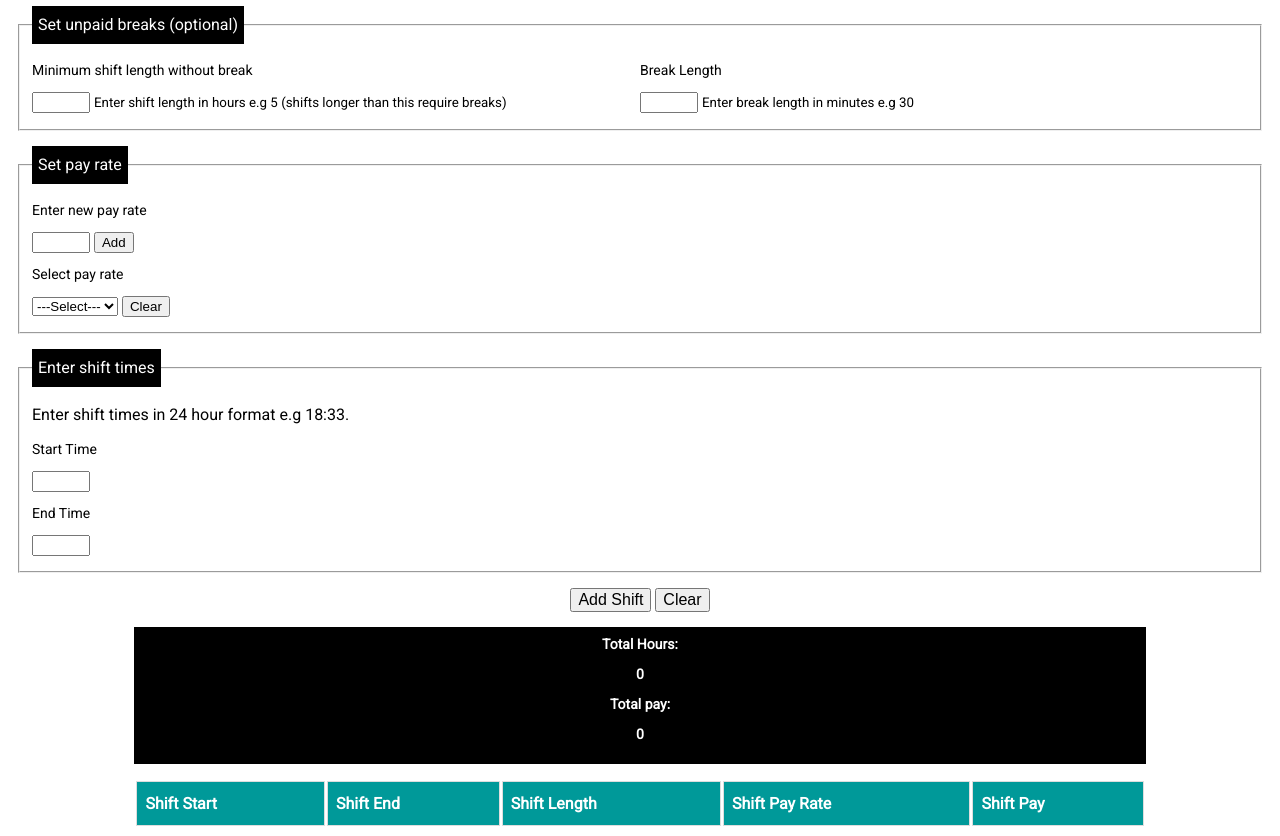
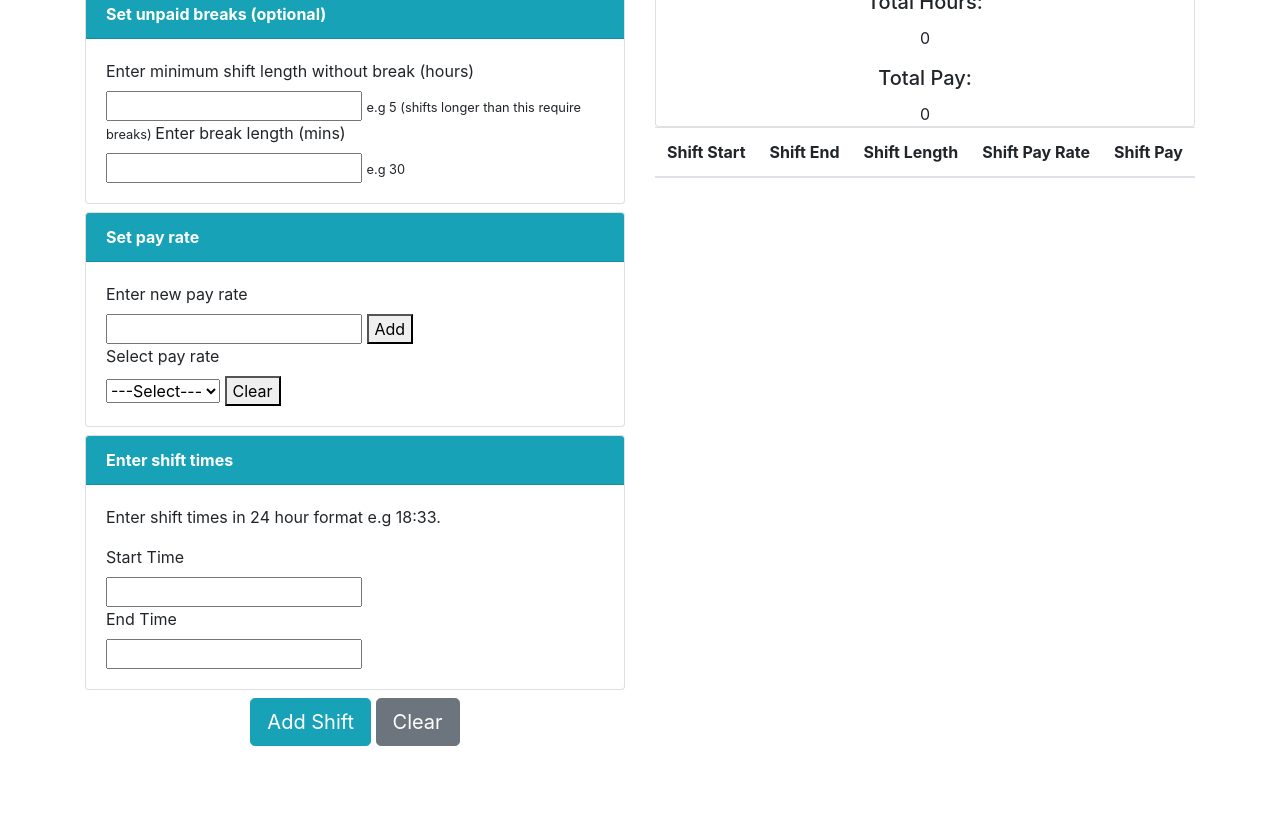
Before and after one commit to OsmanBran/incomecalculator, a browser extension: page app/index.html in a window 1280 px wide. Shown: the part 75-911 px from the top of the page. After the commit the page ends 829 px from the top, so only its background shows below. Drawn offline with nearby package versions, Linux system fonts and the light colour scheme.

Commit message:
Improved UI
Redid look of app using bootstrap

```diff
--- a/app/css/style.css
+++ b/app/css/style.css
@@ -4,9 +4,11 @@ body {
 	font-family: 'Roboto', sans-serif;
 }
 
+/*
 h1 {
 	text-align: center;
 }
+
 
 label {
 	font-size: 14px;
@@ -41,18 +43,12 @@ fieldset {
 	border: 2px groove (internal value);
 }
 
-.gridwrapper {
-	display: grid;
-  	grid-template-columns: 50% 50%;
-}
 
 .sendform {
 	text-align: center;
 }
 
-.wrapper {
-	display: inline-block;
-}
+
 
 .button {
 	text-align: center;
@@ -94,3 +90,5 @@ fieldset {
   	background-color: #009999;
   	color: white;
 }
+
+*/
--- a/app/index.html
+++ b/app/index.html
@@ -10,62 +10,80 @@
 
 	<!-- CSS -->
 	<link rel="stylesheet" type="text/css" href="css/style.css">
+
+	<!-- Bootstrap -->
+	<link rel="stylesheet" href="https://stackpath.bootstrapcdn.com/bootstrap/4.4.1/css/bootstrap.min.css" integrity="sha384-Vkoo8x4CGsO3+Hhxv8T/Q5PaXtkKtu6ug5TOeNV6gBiFeWPGFN9MuhOf23Q9Ifjh" crossorigin="anonymous">
 </head>
 
 <body>
+	<div class="container">
+		<div class="row">
+			<div class="container text-center">
 				<h1>Centrelink Income Reporting Calculator</h1>
+			</div>
+		</div>
 
+		<div class="row">
+			<div class="col mt-x-3">
 				<!-- Form for entering shift details -->
 				<form id="form">
-		<fieldset>
-			<legend> Set unpaid breaks (optional) </legend>
+					<div class="card my-2">
+						<div class="card-header text-white bg-info">
+							<strong>Set unpaid breaks (optional)</strong>
+						</div>
 
-			<div class="gridwrapper">
-				<div class="wrapper">
+						<div class="card-body">
 							<label for="breakMin">
-						Minimum shift length without break
+								Enter minimum shift length without break (hours)
 							</label><br>
 							<input id="breakMin" type="text" name="breakMin">
 							<small>
-					Enter shift length in hours e.g 5 (shifts longer than this require breaks)
+							e.g 5 (shifts longer than this require breaks)
 							</small>
-				</div>
-
-				<div class="wrapper">
 							<label for="breakLength">
-						Break Length
+								Enter break length (mins)
 							</label><br>
 							<input id="breakLength" type="text" name="breakLength">
 							<small>
-					Enter break length in minutes e.g 30
+							e.g 30
 							</small>
 						</div>
 					</div>
-		</fieldset>
 
-		<fieldset>
-			<legend> Set pay rate </legend>
+					<div class="card my-2">
+						<div class="card-header text-white bg-info">
+							<strong>Set pay rate</strong>
+						</div>
+
+						<div class="card-body">
 							<label for="newpay">
 							Enter new pay rate
 							</label>
+
 							<div id="newpay">
 								<input id="newpayrate" type="text" name="newpayrate">
 								<button id="custombutton" type="button" value="Add">Add</button>
-			<br>
+							</div>
 
 							<label for="paylist">
 							Select pay rate
 							</label>
+
 							<div id="paylist">
 								<select id="payrate" name="payrate">
 									<option value="select">---Select---</option>
 								</select>
 								<button id="clearpayrate" type="button" value="Clear">Clear</button>
 							</div>
-		</fieldset>
+						</div>
+					</div>
 
-		<fieldset>
-			<legend>Enter shift times</legend>
+					<div class="card my-2">
+						<div class="card-header text-white bg-info">
+							<strong>Enter shift times</strong>
+						</div>
+
+						<div class="card-body">
 							<p id="description"> Enter shift times in 24 hour format e.g 18:33. </p>
 							<label for="starttime">
 								Start Time
@@ -76,35 +94,29 @@
 								End Time
 							</label><br>
 							<input id="endtime" type="text" name="endtime"><br>
-		</fieldset>
-
-		<div class="sendform">
-			<div class="wrapper">
-				<button class="button" type="submit" value="Add shift">Add Shift</button>
-			</div>
-
-			<div class="wrapper">
-				<button class="button" id="clear" type="button" value="Clear">Clear</button>
 						</div>
 					</div>
 
+					<div class="container text-center my-2">
+						<button class="btn btn-info btn-lg" type="submit" value="Add shift">Add Shift</button>
+						<button class="btn btn-secondary btn-lg" id="clear" type="button" value="Clear">Clear</button>
+					</div>
 				</form>
+			</div>
 
+			<div class="col mt-x-3">
 				<!-- Display hours worked and total income -->
-	<div id="totals">
-	<label for="hours">
-		Total Hours:
-	</label>
-	<p id="hours"> 0 </p>
+				<div class="card text-center mt-2">
+					<h5 class="card-title">Total Hours:</h5>
+					<p class="card-text" id="hours"> 0 </p>
 
-	<Label for="pay">
-	Total pay:
-	</label>
-	<p id="pay"> 0 </p>
+					<h5 class="card-title">Total Pay:</h5>
+					<p class="card-text" id="pay"> 0 </p>
 				</div>
 
 				<!-- Track all calculated shifts -->
-	<table id="shiftTable">
+				<table class="table" id="shiftTable">
+					<thead>
 						<tr>
 							<th>Shift Start</th>
 							<th>Shift End</th>
@@ -112,8 +124,15 @@
 							<th>Shift Pay Rate</th>
 							<th>Shift Pay</th>
 						</tr>
+					</thead>
+					<tbody>
+					</tbody>
 				</table>
+			</div>
 
+		</div>
+	</div>
+</div>
 <!-- Script -->
 <script src="js/calculatorscript.js"></script>
 
```
Also changed, not shown: 1 other file. Lines whose indentation alone changed are shown as unchanged.
